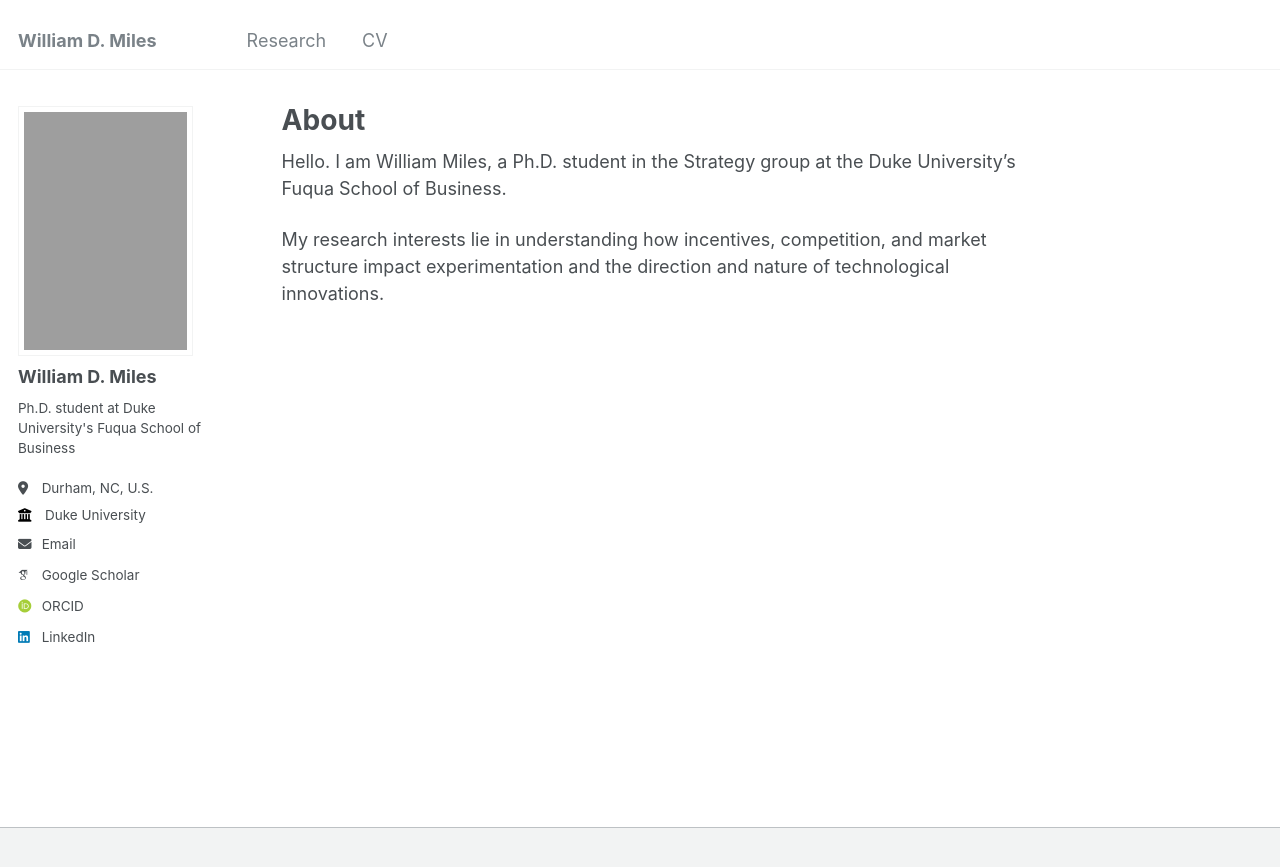
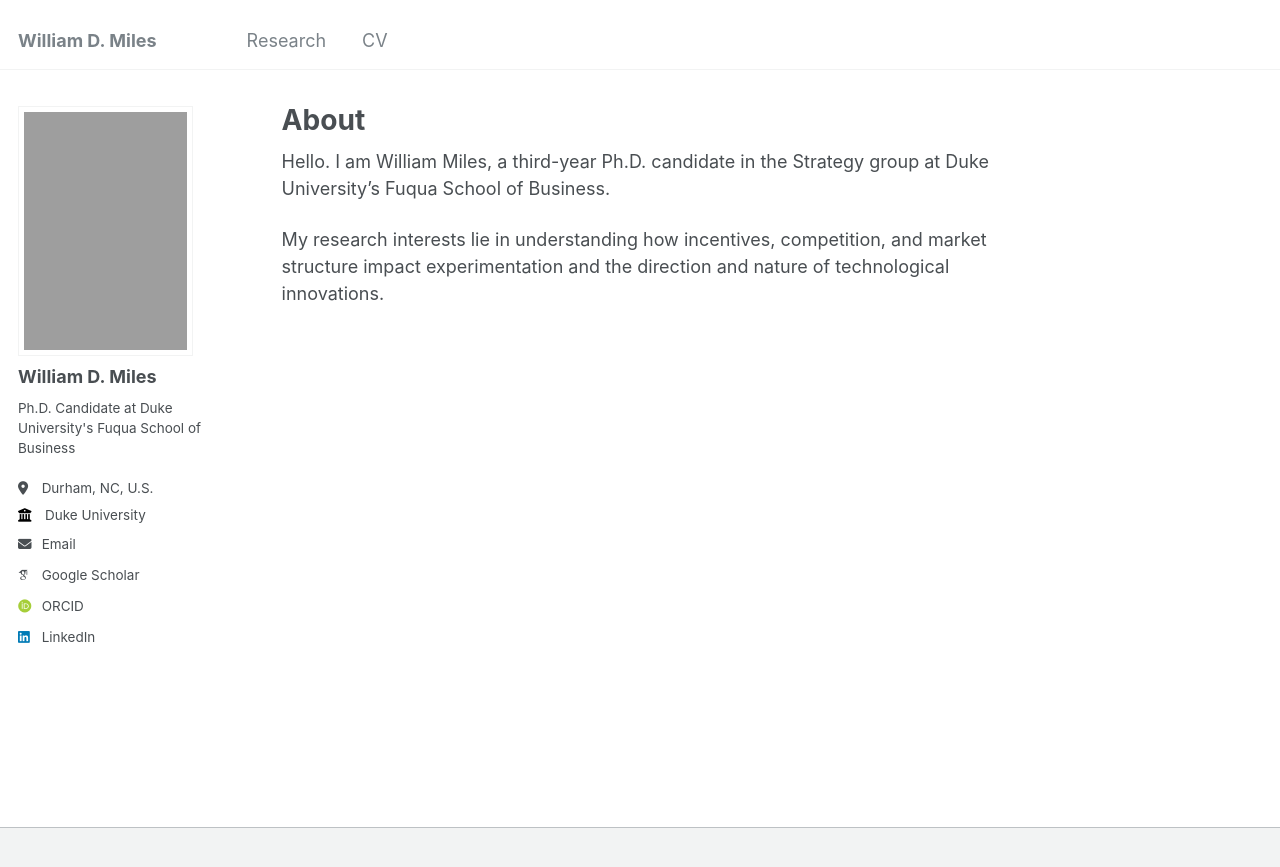
Before and after one commit to willdmiles/willdmiles.github.io, a Jekyll site: the page built from _pages/about.md, in a window 1280 px wide. Shown: the top 867 px of the page. Built offline with Jekyll 4.4.1, drawn with Linux system fonts in a browser that asks for light colours; some web fonts are replaced.

Commit message:
update bio

```diff
--- a/_config.yml
+++ b/_config.yml
@@ -24,7 +24,7 @@ author:
   avatar           : "wm2.HEIC"
   name             : "William D. Miles"
   pronouns         : # example: "she/her"
-  bio              : "Ph.D. student at Duke University's Fuqua School of Business"
+  bio              : "Ph.D. Candidate at Duke University's Fuqua School of Business"
   location         : "Durham, NC, U.S."
   employer         : "Duke University"
   uri              : # URL
--- a/_pages/about.md
+++ b/_pages/about.md
@@ -7,6 +7,6 @@ redirect_from:
   - /about.html
 ---
 
-Hello. I am William Miles, a Ph.D. student in the Strategy group at the Duke University's Fuqua School of Business.
+Hello. I am William Miles, a third-year Ph.D. candidate in the Strategy group at Duke University's Fuqua School of Business.
 
 My research interests lie in understanding how incentives, competition, and market structure impact experimentation and the direction and nature of technological innovations.
```
